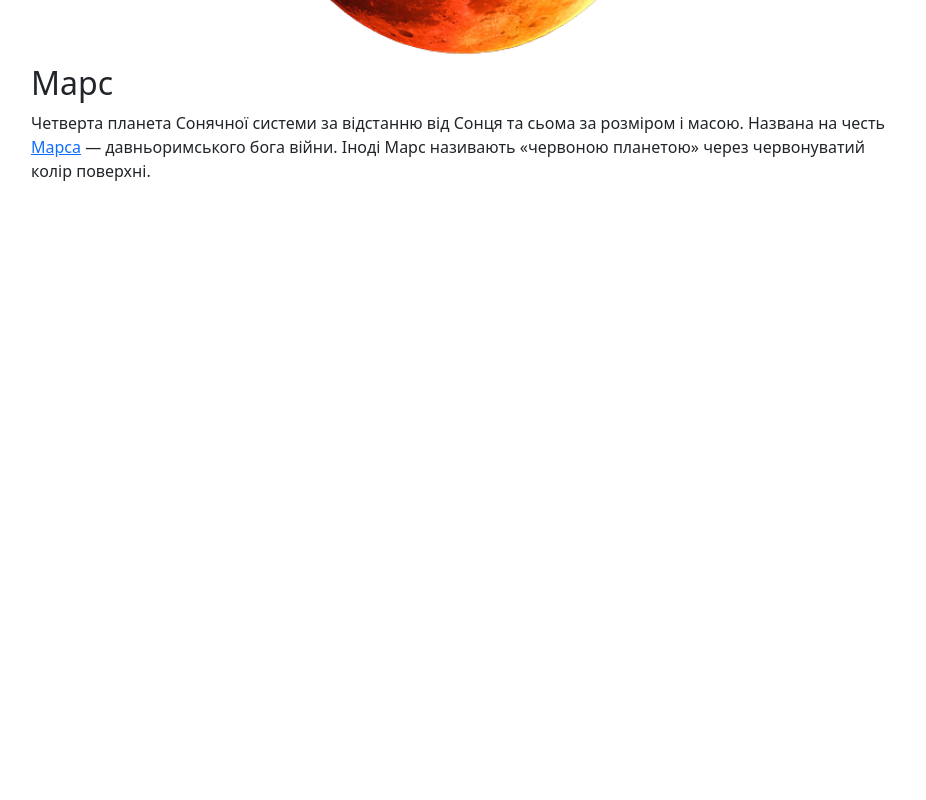
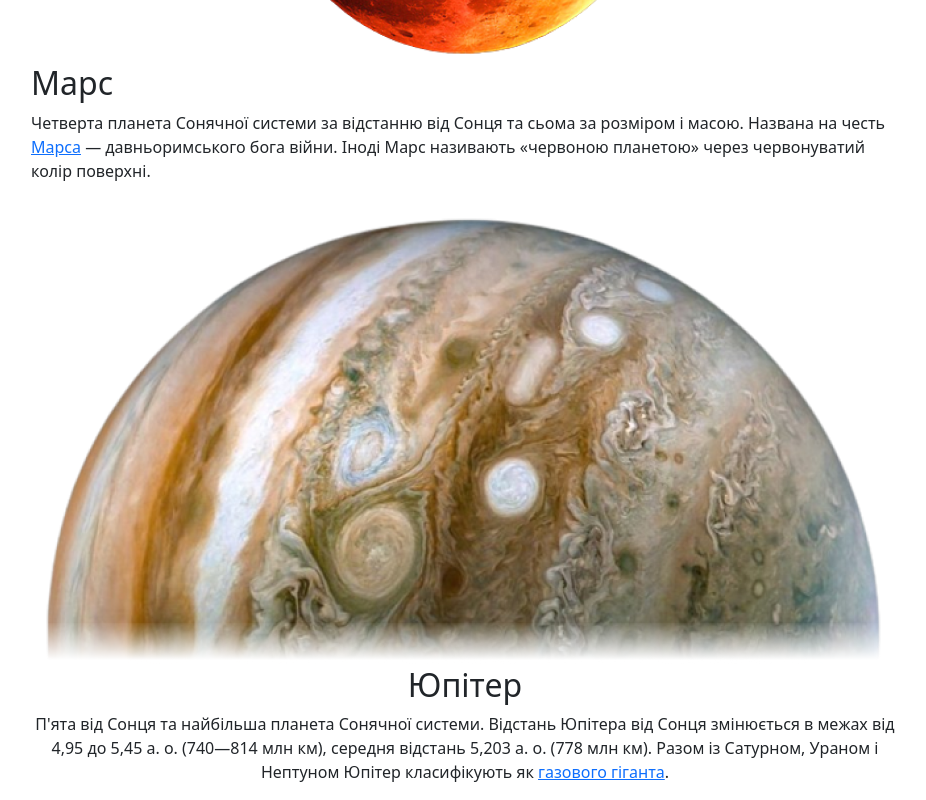
Before and after one commit to Elena-Silchenko/frontend-course, a React (Create React App) app in the folder work-2-react/: page / in a window 1280 px wide. Shown: the part 2137-2937 px from the top of the page, without its empty margins (176-1102 px from the left). Before the commit the page ends 2336 px from the top, so only its background shows below. Built offline with nearby package versions, Linux system fonts and the light colour scheme.

Commit message:
Add component Jupiter

```diff
--- a/work-2-react/src/App.js
+++ b/work-2-react/src/App.js
@@ -4,6 +4,7 @@ import Mercury from './Mercury'
 import Venus from './Venus'
 import Earth from './Earth'
 import Mars from './Mars'
+import Jupiter from './Jupiter'
 
 function App() {
   return (
@@ -13,6 +14,7 @@ function App() {
         <Venus />
         <Earth />
         <Mars />
+        <Jupiter />
       </div>
     </div>
   )
--- /dev/null
+++ b/work-2-react/src/Jupiter/index.js
@@ -0,0 +1,20 @@
+import ImageJupiter from './юпітер.png'
+
+export default function Jupiter() {
+  return (
+    <div>
+      <div className="align-center">
+        <img
+          src={ImageJupiter}
+          alt="юпітер"
+        />
+      </div>
+      <h2 className="align-center">Юпітер</h2>
+      <p className="align-center">П'ята від Сонця та найбільша планета Сонячної системи. Відстань Юпітера від
+        Сонця змінюється в межах від 4,95 до 5,45 а. о. (740—814 млн км), середня
+        відстань 5,203 а. о. (778 млн км). Разом із Сатурном, Ураном і Нептуном Юпітер
+        класифікують як <a href="https://uk.wikipedia.org/wiki/%D0%93%D0%B0%D0%B7%D0%BE%D0%B2%D1%96_%D0%BF%D0%BB%D0%B0%D0%BD%D0%B5%D1%82%D0%B8#:~:text=%D0%93%D0%B0%D0%B7%D0%BE%D0%B2%D1%96%20%D0%BF%D0%BB%D0%B0%D0%BD%D0%B5%D1%82%D0%B8%20(%D0%BF%D0%BB%D0%B0%D0%BD%D0%B5%D1%82%D0%B8%2D%D0%B3%D1%96%D0%B3%D0%B0%D0%BD%D1%82%D0%B8%2C,%D0%B3%D0%B0%D0%B7%D1%83%20(%D0%B2%D0%BE%D0%B4%D0%B5%D0%BD%D1%8C%20%D1%96%20%D0%B3%D0%B5%D0%BB%D1%96%D0%B9).">газового гіганта</a>.
+      </p>
+    </div>
+  )
+}
```
Also changed, not shown: work-2-react/src/Jupiter/юпітер.png (added).
